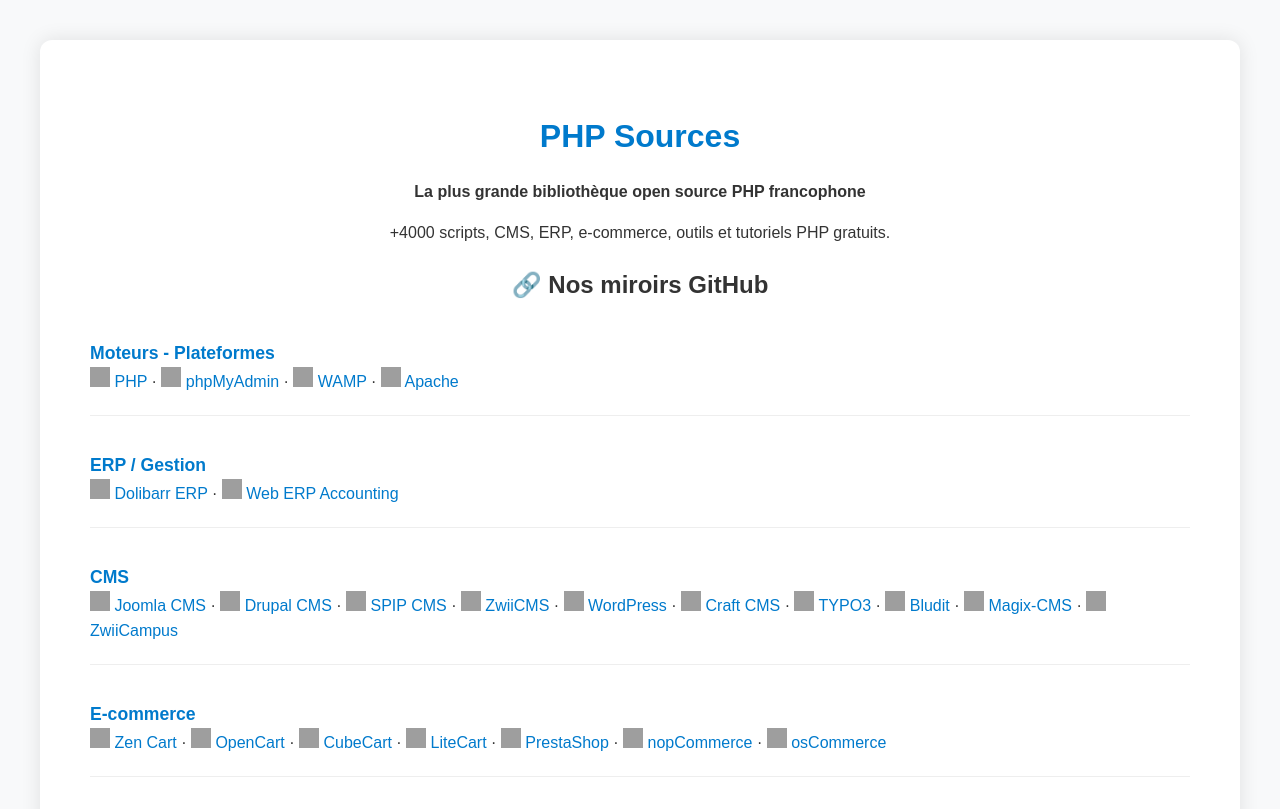
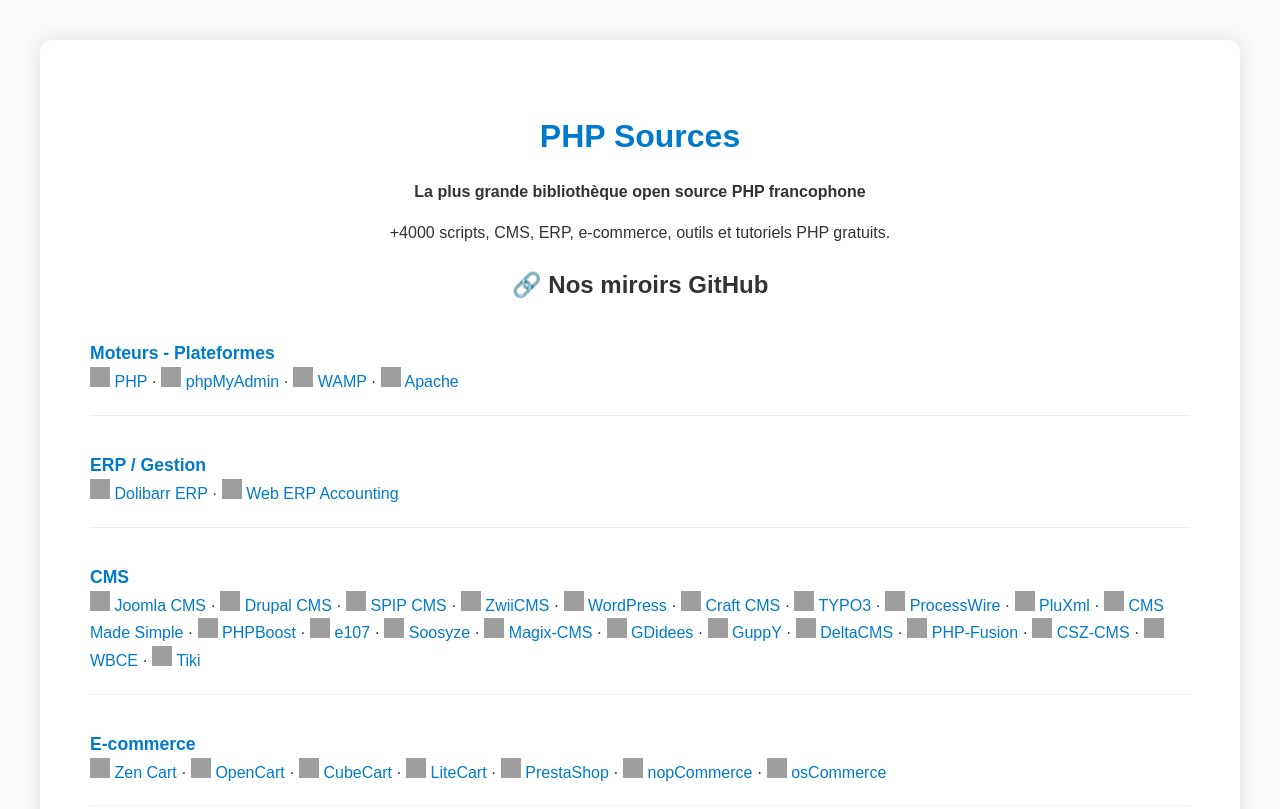
Before and after one commit to PHP-Sources/php-sources.github.io, a plain HTML site: page index.html in a window 1280 px wide. Shown: the top 809 px of the page. Drawn offline with Linux system fonts and the light colour scheme; grey boxes are pictures that could not be loaded.

Commit message:
Update index.html

```diff
--- a/index.html
+++ b/index.html
@@ -101,9 +101,20 @@
     <img src="https://github.com/PHP-Sources/.github/raw/main/logos/wordpress.webp" width="20" height="20" alt="WordPress"> <a href="https://github.com/PHP-Sources/wordpress-cms">WordPress</a> ·
     <img src="https://github.com/PHP-Sources/.github/raw/main/logos/craft%20cms.webp" width="20" height="20" alt="Craft CMS"> <a href="https://github.com/PHP-Sources/craft-cms">Craft CMS</a> ·
     <img src="https://github.com/PHP-Sources/.github/raw/main/logos/typo3.webp" width="20" height="20" alt="TYPO3"> <a href="https://github.com/PHP-Sources/typo3">TYPO3</a> ·
-            <img src="https://github.com/PHP-Sources/.github/raw/main/logos/bludit.webp" width="20" height="20" alt="Bludit"> <a href="https://github.com/PHP-Sources/bludit">Bludit</a> ·
+    <img src="https://github.com/PHP-Sources/.github/raw/main/logos/processwire.webp" width="20" height="20" alt="ProcessWire"> <a href="https://github.com/PHP-Sources/processwire">ProcessWire</a> ·
+    <img src="https://github.com/PHP-Sources/.github/raw/main/logos/pluxml.webp" width="20" height="20" alt="PluXml"> <a href="https://github.com/PHP-Sources/pluxml">PluXml</a> ·
+    <img src="https://github.com/PHP-Sources/.github/raw/main/logos/cmsmadesimple.webp" width="20" height="20" alt="CMS Made Simple"> <a href="https://github.com/PHP-Sources/cmsmadesimple">CMS Made Simple</a> ·
+    <img src="https://github.com/PHP-Sources/.github/raw/main/logos/phpboost.webp" width="20" height="20" alt="PHPBoost"> <a href="https://github.com/PHP-Sources/phpboost">PHPBoost</a> ·
+    <img src="https://github.com/PHP-Sources/.github/raw/main/logos/e107.webp" width="20" height="20" alt="e107"> <a href="https://github.com/PHP-Sources/e107">e107</a> ·
+    <img src="https://github.com/PHP-Sources/.github/raw/main/logos/soosyze.webp" width="20" height="20" alt="Soosyze"> <a href="https://github.com/PHP-Sources/soosyze">Soosyze</a> ·
     <img src="https://github.com/PHP-Sources/.github/raw/main/logos/magix-cms.webp" width="20" height="20" alt="Magix-CMS"> <a href="https://github.com/PHP-Sources/magix-cms">Magix-CMS</a> ·
-            <img src="https://github.com/PHP-Sources/.github/raw/main/logos/zwiicampus.webp" width="20" height="20" alt="ZwiiCampus"> <a href="https://github.com/PHP-Sources/zwiicampus">ZwiiCampus</a>
+    <img src="https://github.com/PHP-Sources/.github/raw/main/logos/gdidees.webp" width="20" height="20" alt="GDidees"> <a href="https://github.com/PHP-Sources/gdidees">GDidees</a> ·
+    <img src="https://github.com/PHP-Sources/.github/raw/main/logos/guppy.webp" width="20" height="20" alt="GuppY"> <a href="https://github.com/PHP-Sources/guppy">GuppY</a> ·
+    <img src="https://github.com/PHP-Sources/.github/raw/main/logos/deltacms.webp" width="20" height="20" alt="DeltaCMS"> <a href="https://github.com/PHP-Sources/deltacms">DeltaCMS</a> ·
+    <img src="https://github.com/PHP-Sources/.github/raw/main/logos/php-fusion.webp" width="20" height="20" alt="PHP-Fusion"> <a href="https://github.com/PHP-Sources/php-fusion">PHP-Fusion</a> ·
+    <img src="https://github.com/PHP-Sources/.github/raw/main/logos/csz-cms.webp" width="20" height="20" alt="CSZ-CMS"> <a href="https://github.com/PHP-Sources/csz-cms">CSZ-CMS</a> ·
+    <img src="https://github.com/PHP-Sources/.github/raw/main/logos/wbce.webp" width="20" height="20" alt="WBCE"> <a href="https://github.com/PHP-Sources/wbce">WBCE</a> ·
+    <img src="https://github.com/PHP-Sources/.github/raw/main/logos/tiki.webp" width="20" height="20" alt="Tiki"> <a href="https://github.com/PHP-Sources/tiki">Tiki</a>
 </div>
 
         <div class="category">
```
Lines whose indentation alone changed are shown as unchanged.
